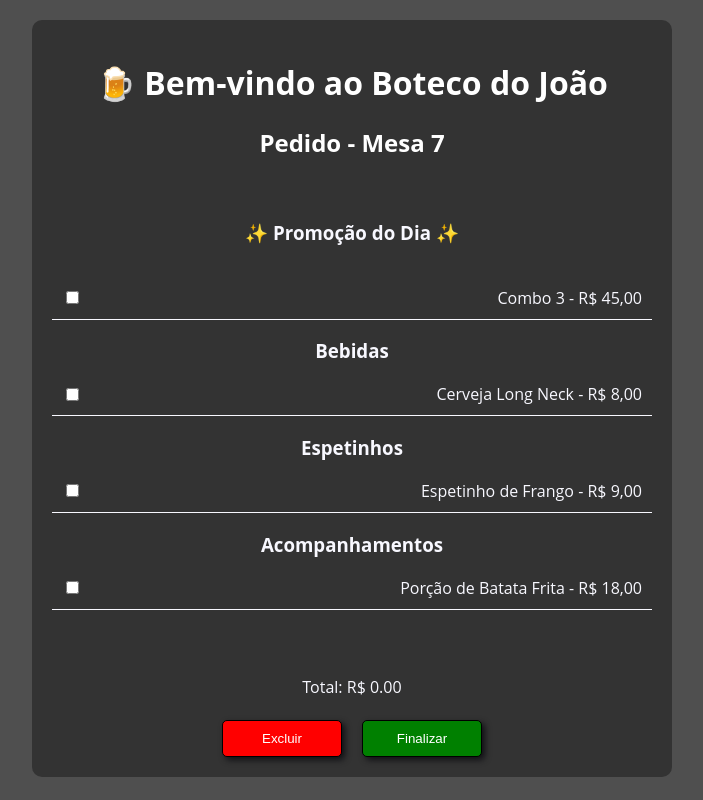
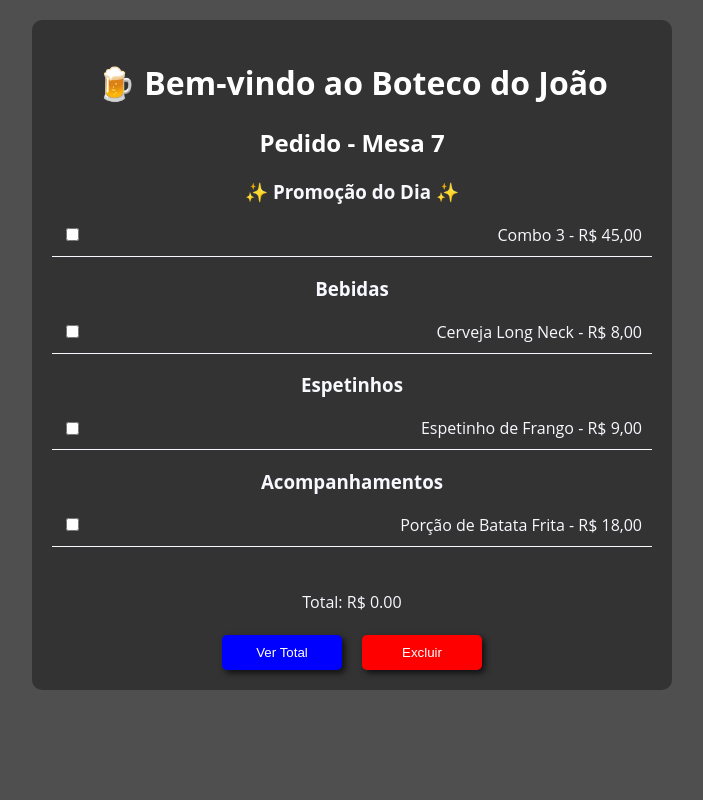
Before and after one commit to Arthurad11/projeto_integrador, a Next.js app in the folder projeto_integrador/: page /comanda_cliente in a window 1280 px wide. Shown: the whole page, without its empty margins (288-991 px from the left). Built offline with nearby package versions, Linux system fonts and the light colour scheme.

Commit message:
atualizando tudo

```diff
--- a/projeto_integrador/app/comanda_cliente/cliente.css
+++ b/projeto_integrador/app/comanda_cliente/cliente.css
@@ -38,11 +38,11 @@ h3 {
 }
 
 button {
-    border: 1.5px solid black;
+    border: 1.5px ;
     padding: 10px;
     width: 120px;
     color: #ffffff;
-    background-color: #101014;
+    background-color: blue;
     box-shadow: 3px 3px 6px #101014;
     transition: transform 0.3s ease-in-out;
     cursor: pointer;
@@ -63,3 +63,7 @@ button:hover {
     background-color: green;
     color: white;
 }
+
+.buttonexcluir{
+    background-color: ;
+}
--- a/projeto_integrador/app/comanda_cliente/page.js
+++ b/projeto_integrador/app/comanda_cliente/page.js
@@ -4,18 +4,32 @@ import React, { useState } from "react";
 import "./cliente.css";
 
 function Comanda() {
-    const [total, criarTotal] = useState(0);
-    const [selecionados, criarSelecionados] = useState({});
+    // Estado para armazenar o total gasto
+    const [total, setTotal] = useState(0);
 
+    // Estado para armazenar os produtos selecionados
+    const [selecionados, setSelecionados] = useState({});
+
+    // Função para calcular o total conforme os itens são selecionados ou desmarcados
     const calcularTotal = (valor, checked, id) => {
-        const valorNumerico = Numero(valor);
-        criarTotal(prevTotal => checked ? prevTotal + valorNumerico : prevTotal - valorNumerico);
-        criarSelecionados(prev => ({ ...prev, [id]: checked }));
+        const valorNumerico = Number(valor); // Corrigido erro "Numero" para "Number"
+
+        // Atualiza o total dependendo se o item foi marcado ou desmarcado
+        setTotal(prevTotal => checked ? prevTotal + valorNumerico : prevTotal - valorNumerico);
+
+        // Atualiza os itens selecionados
+        setSelecionados(prev => ({ ...prev, [id]: checked }));
     };
 
+    // Função para exibir o total ao clicar no botão
+    const exibirTotal = () => {
+        alert(`Total gasto: R$ ${total.toFixed(2)}`);
+    };
+
+    // Função para resetar a comanda
     const resetarComanda = () => {
-        criarTotal(0);
-        criarSelecionados({});
+        setTotal(0);
+        setSelecionados({});
     };
 
     return (
@@ -23,51 +37,64 @@ function Comanda() {
             <div className="body">
                 <h1>🍺 Bem-vindo ao Boteco do João </h1>
 
-
-                <h2> Pedido - Mesa 7</h2>
-                <br/>
+                <h2>Pedido - Mesa 7</h2>
 
                 <h3>✨ Promoção do Dia ✨</h3>
-                <br/>
                 <div className="item">
-                    <input type="checkbox" checked={!!selecionados[1]} onChange={(e) => calcularTotal(45, e.target.checked, 1)} />
+                    <input
+                        type="checkbox"
+                        checked={!!selecionados[1]}
+                        onChange={(e) => calcularTotal(45, e.target.checked, 1)}
+                    />
                     Combo 3 - R$ 45,00
                 </div>
 
-
                 <h3>Bebidas</h3>
-
                 <div className="item">
-                    <input type="checkbox" checked={!!selecionados[2]} onChange={(e) => calcularTotal(8, e.target.checked, 2)} />
+                    <input
+                        type="checkbox"
+                        checked={!!selecionados[2]}
+                        onChange={(e) => calcularTotal(8, e.target.checked, 2)}
+                    />
                     Cerveja Long Neck - R$ 8,00
                 </div>
 
-
                 <h3>Espetinhos</h3>
-
                 <div className="item">
-                    <input type="checkbox" checked={!!selecionados[3]} onChange={(e) => calcularTotal(9, e.target.checked, 3)} />
+                    <input
+                        type="checkbox"
+                        checked={!!selecionados[3]}
+                        onChange={(e) => calcularTotal(9, e.target.checked, 3)}
+                    />
                     Espetinho de Frango - R$ 9,00
                 </div>
 
-
                 <h3>Acompanhamentos</h3>
-
                 <div className="item">
-                    <input type="checkbox" checked={!!selecionados[4]} onChange={(e) => calcularTotal(18, e.target.checked, 4)} />
+                    <input
+                        type="checkbox"
+                        checked={!!selecionados[4]}
+                        onChange={(e) => calcularTotal(18, e.target.checked, 4)}
+                    />
                     Porção de Batata Frita - R$ 18,00
                 </div>
-                <br/><br/><br/>
 
+                <br/><br/>
+
+                {/* Exibe o total na tela */}
                 <label id="total">Total: R$ {total.toFixed(2)}</label>
+
                 <br/><br/>
 
                 <div className="button-container">
-                    <button className="button buttonexcluir" type="button" onClick={resetarComanda}>
+                    {/* Botão para exibir um alerta com o total gasto */}
+                    <button className="button" onClick={exibirTotal}>
+                        Ver Total
+                    </button>
+
+                    {/* Botão para resetar a comanda */}
+                    <button className="button buttonexcluir" onClick={resetarComanda}>
                         Excluir
-                    </button>
-                    <button className="button buttonfinalizar" type="button" onClick={resetarComanda}>
-                        Finalizar
                     </button>
                 </div>
             </div>
--- a/projeto_integrador/app/comanda_garcom/garcom.css
+++ b/projeto_integrador/app/comanda_garcom/garcom.css
@@ -1,13 +1,20 @@
-/* Estilos gerais */
+body{
+    background: #4f4f4f;
+    color: #f8f8ff;
+    font-family: 'Open Sans', sans-serif;
+    text-align: center;
+
+}
 .container {
     text-align: center;
     padding: 20px;
     font-family: Arial, sans-serif;
-    background-color: #f4f4f4;
+    background-color: #ffffff;
     border-radius: 10px;
     max-width: 600px;
     margin: 20px auto;
     box-shadow: 0 0 10px rgba(0, 0, 0, 0.1);
+
 }
 
 h1 {
--- a/projeto_integrador/app/comanda_garcom/page.js
+++ b/projeto_integrador/app/comanda_garcom/page.js
@@ -1,9 +1,9 @@
 "use client";
-
 
 
 import React, { useState } from "react";
 import "./garcom.css";
+
 
 function PainelGarcom() {
     const [mesaSelecionada, setMesaSelecionada] = useState(""); //  armazenar a mesa selecionada
@@ -15,7 +15,7 @@ function PainelGarcom() {
         { id: 3, status: "livre" },
         { id: 4, status: "ocupada" },
         { id: 5, status: "livre" },
-        { id: 6, status: "livre" },
+        { id: 6, status: "ocupada" },
 
     ];
 
```
